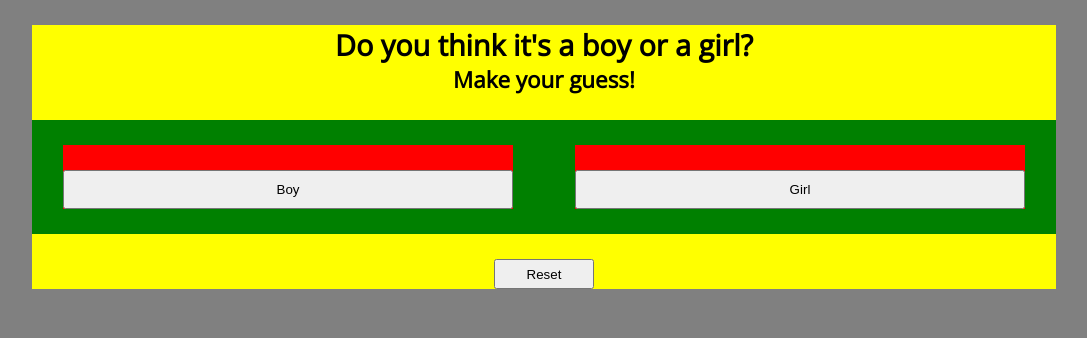
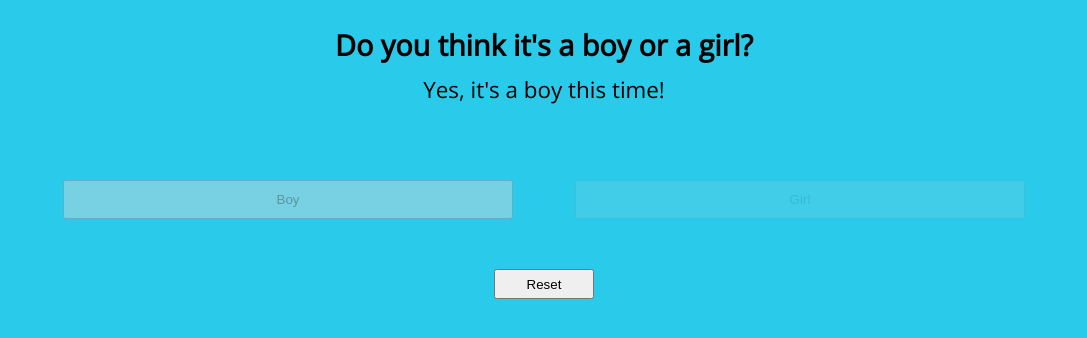
Before and after one commit to leahtynan/baby-two-gender-reveal, a plain HTML site: page index.html in a window 1280 px wide. Both pictures are taken after a click on the button "Boy". Shown: the whole page, without its empty margins (96-1183 px from the left). Drawn offline with nearby package versions, Linux system fonts and the light colour scheme.

Commit message:
Added interactability, UI changes, and UI reset on body load

```diff
--- a/index.html
+++ b/index.html
@@ -6,7 +6,7 @@
 	<link rel="stylesheet" type="text/css" href="style.css">
 	<link href="https://fonts.googleapis.com/css?family=Open+Sans|Roboto:400,700" rel="stylesheet">
   </head>
-  <body>
+  <body onload="reset()">
     <div id="outer-container">
       <h1>Do you think it's a boy or a girl?</h1>
       <h2 id="helper-text">Make your guess!</h2>
--- a/scripts.js
+++ b/scripts.js
@@ -4,38 +4,51 @@
 
 var boyButton = document.getElementById("boy-button");
 boyButton.addEventListener("click", function () {
-  // TODO: Choose boy
+	guessBoy();
 });
 
 var girlButton = document.getElementById("girl-button");
 girlButton.addEventListener("click", function () {
-	// TODO: Choose girl
+	guessGirl();
 });
 
 var resetButton = document.getElementById("reset-button");
 resetButton.addEventListener("click", function () {
-	// TODO: Reset
+	reset();
 });
 
 // -------------------- FUNCTIONS -------------------
 
 function reset() {
 // *** Restarts the interaction ***
-	// TODO: Change background color back to white
-	// TODO: Bring girl column back to full opacity
-	// TODO: Bring back "Make your guess!" to helper text container
-	// TODO: Fade "Reset" button and make it non-interactable
+	document.body.style.background = "white";
+	document.getElementById("helper-text").innerHTML = "Make your guess!";
+	resetButton.style.opacity = "0.3";
+	resetButton.disabled = "disabled";
+	boyButton.removeAttribute("disabled");
+	girlButton.removeAttribute("disabled");
+	boyButton.style.opacity = "1.0";
+	girlButton.style.opacity = "1.0";
 }
 
 function guessBoy() {
 	// *** Shows boy messaging and reveals answer *** /
-	// TODO: Change background color to blue
+	document.getElementById("helper-text").innerHTML = "Yes, it's a boy this time!";
+	showAnswer();
+}
+
+function guessGirl() {
+	// *** Shows girl messaging and reveals answer *** /
+	document.getElementById("helper-text").innerHTML = "Nope, it's a boy this time!";
+	showAnswer();
 }
 
 function showAnswer() {
-	// ** Updates UI to show the answer */
-	// TODO: Change background color to blue
-	// TODO: Dims girl button
-	// TODO: Make both girl and boy buttons non-interactable
-	// TODO: Un-fade "Reset" button and make it interactable
+	// ** Updates UI to show the answer **
+	document.body.style.background = "#2acaea";
+	girlButton.style.opacity = "0.3";
+	boyButton.disabled = "disabled";
+	girlButton.disabled = "disabled";
+	resetButton.style.opacity = "1.0";
+	resetButton.removeAttribute("disabled");
 }
--- a/style.css
+++ b/style.css
@@ -25,17 +25,19 @@ html[xmlns] .clearfix { display: block; }
 
 body {
 	font-family: 'Open Sans', sans-serif;
-	background-color: gray;
+	background-color: white;
 }
 
 h1 {
 	font-size: 1.8em;
 	text-align: center;
+	margin-bottom: 10px;
 }
 
 h2 {
 	font-size: 1.4em;
 	text-align: center;
+	font-weight: lighter;
 }
 
 .column button {
@@ -48,12 +50,10 @@ h2 {
 
 button:hover {
 	cursor: pointer;
-	background-color: #6da5ff;
 }
 
 #outer-container {
 	display: block;
-	background-color: yellow;
 	width: 80%;
 	margin: 25px 10%;
 }
@@ -62,14 +62,12 @@ button:hover {
 	display: block;
 	width: 100%;
 	overflow: auto;
-	background-color: green;
 	padding: 25px 0;
 	margin: 25px 0;
 }
 
 .column {
 	display: inline-block;
-	background-color: red;
 	width: 44%;
 	margin: 0 3%;
 	float: left;
@@ -84,7 +82,6 @@ button:hover {
 
 @media screen and (max-width: 850px) {
 	#outer-container {
-		background-color: blue;
 		width: 90%;
 		margin: 25px 5%;
 	}
@@ -92,7 +89,6 @@ button:hover {
 
 @media screen and (max-width: 400px) {
 	#outer-container {
-		background-color: purple;
 		width: 95%;
 		margin: 25px 2.5%;
 	}
```
